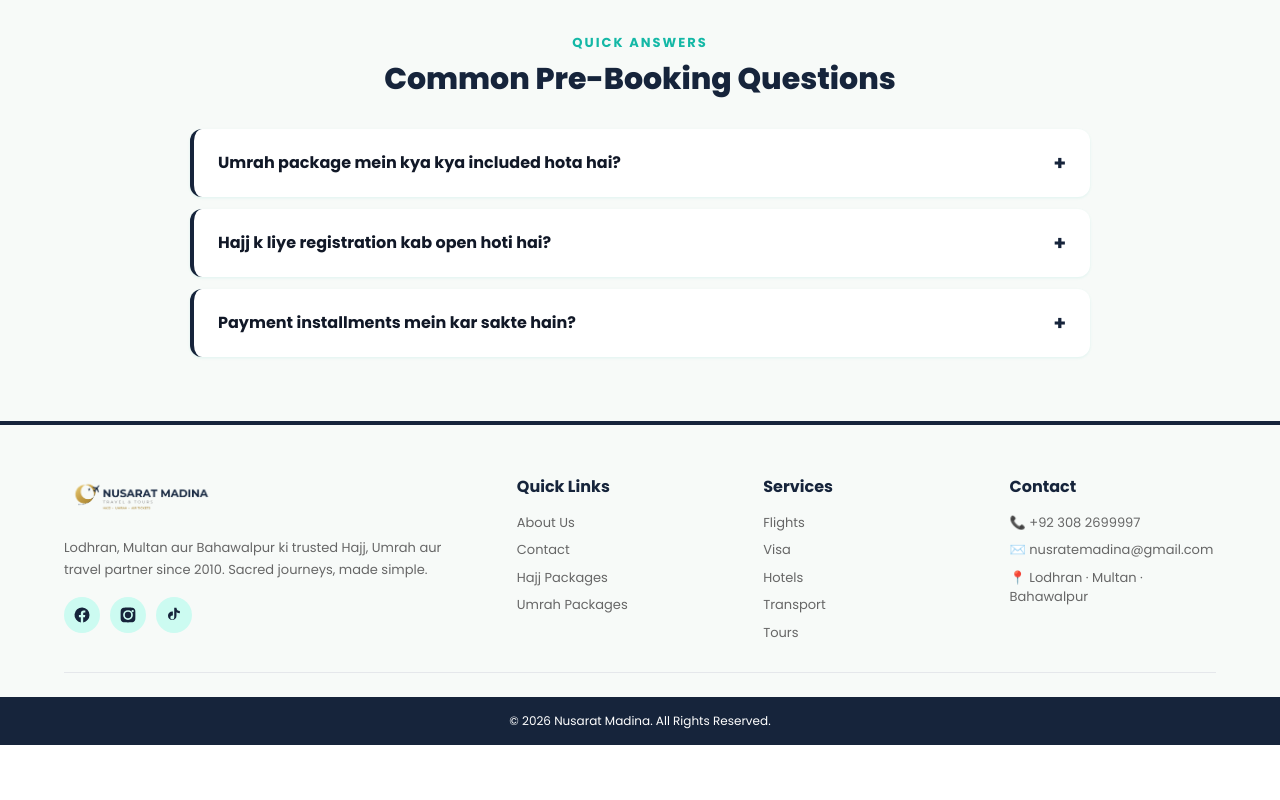
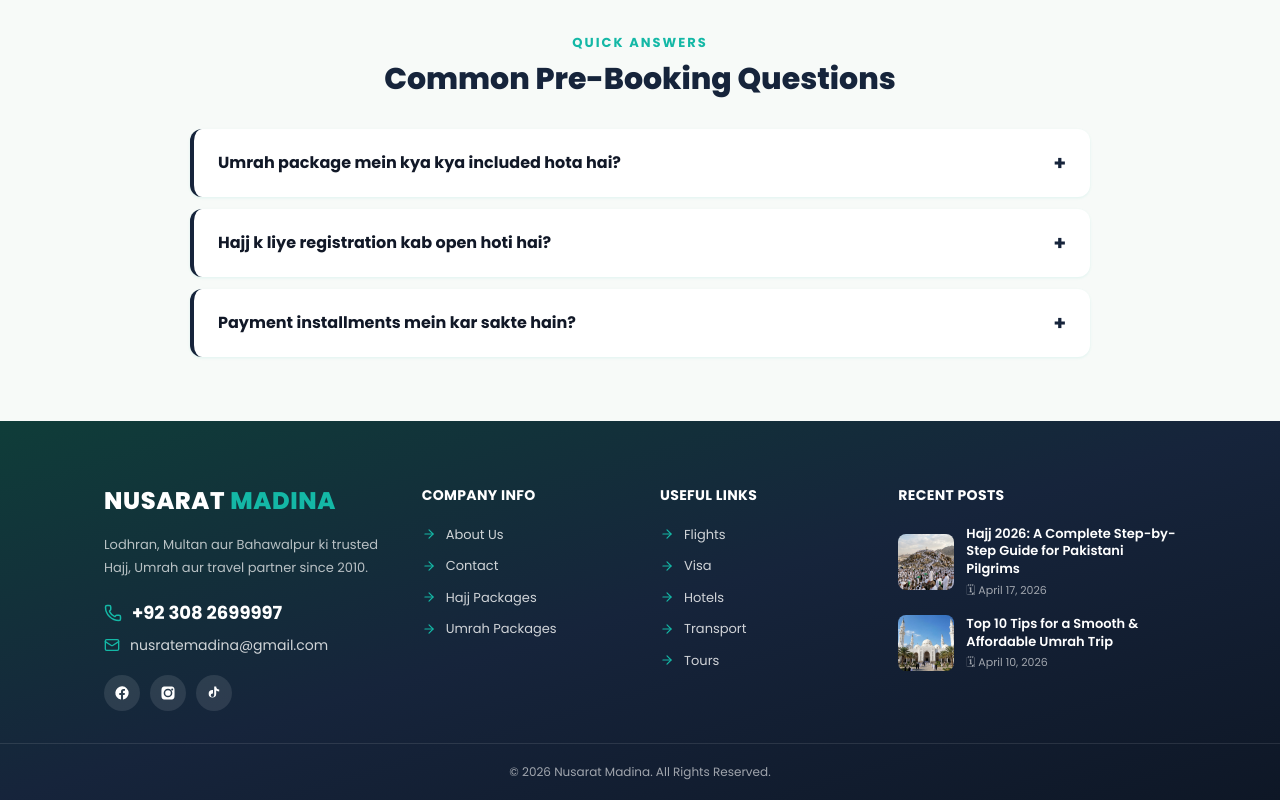
Before and after one commit to Muhammadasif-alt/Travel_Agency, a Next.js app: page /contact in a window 1280 px wide. Shown: the part 2489-3289 px from the top of the page. Before the commit the page ends 3234 px from the top, so only its background shows below. Built offline with nearby package versions, Linux system fonts and the light colour scheme.

Commit message:
Dark gradient footer with recent posts (remove top line); custom teal dropdown; scroll-to-top button; hero primary button teal

```diff
--- a/app/layout.tsx
+++ b/app/layout.tsx
@@ -6,6 +6,7 @@ import { TopBar } from "@/components/layout/top-bar";
 import { Navbar } from "@/components/layout/navbar";
 import { Footer } from "@/components/layout/footer";
 import { WhatsAppFloat } from "@/components/layout/whatsapp-float";
+import { ScrollToTop } from "@/components/layout/scroll-to-top";
 import { siteConfig } from "@/lib/site-data";
 import { images } from "@/lib/images";
 
@@ -165,6 +166,7 @@ export default function RootLayout({
         <main>{children}</main>
         <Footer />
         <WhatsAppFloat />
+        <ScrollToTop />
       </body>
     </html>
   );
--- a/components/layout/footer.tsx
+++ b/components/layout/footer.tsx
@@ -1,6 +1,7 @@
 import Link from "next/link";
 import Image from "next/image";
-import { siteConfig } from "@/lib/site-data";
+import { ArrowRight, Phone, Mail } from "lucide-react";
+import { siteConfig, blogPosts } from "@/lib/site-data";
 
 type IconProps = { className?: string };
 
@@ -11,7 +12,6 @@ function Facebook({ className }: IconProps) {
     </svg>
   );
 }
-
 function Instagram({ className }: IconProps) {
   return (
     <svg viewBox="0 0 24 24" fill="currentColor" className={className} aria-hidden="true">
@@ -19,7 +19,6 @@ function Instagram({ className }: IconProps) {
     </svg>
   );
 }
-
 function TikTok({ className }: IconProps) {
   return (
     <svg viewBox="0 0 24 24" fill="currentColor" className={className} aria-hidden="true">
@@ -34,25 +33,50 @@ const socials = [
   { name: "TikTok", href: "#", Icon: TikTok },
 ];
 
+const companyLinks = [
+  { label: "About Us", href: "/about" },
+  { label: "Contact", href: "/contact" },
+  { label: "Hajj Packages", href: "/hajj" },
+  { label: "Umrah Packages", href: "/umrah" },
+];
+
+const serviceLinks = [
+  { label: "Flights", href: "/flights" },
+  { label: "Visa", href: "/visa" },
+  { label: "Hotels", href: "/hotels" },
+  { label: "Transport", href: "/transport" },
+  { label: "Tours", href: "/tours" },
+];
+
 export function Footer() {
   return (
-    <footer className="bg-[#f7faf8] text-gray-700 border-t-4 border-brand">
-      <div className="px-[5%] pt-[50px] pb-6">
-        <div className="max-w-[1200px] mx-auto">
-          <div className="grid grid-cols-1 md:grid-cols-2 lg:grid-cols-[2fr_1fr_1fr_1fr] gap-10 pb-[30px] border-b border-gray-200">
+    <footer className="bg-gradient-to-br from-[#0f3d39] via-brand to-brand-dark text-white">
+      <div className="px-[5%] pt-16 pb-8 max-w-[1200px] mx-auto">
+        <div className="grid grid-cols-1 sm:grid-cols-2 lg:grid-cols-[1.4fr_1fr_1fr_1.4fr] gap-10">
+          {/* Get in touch */}
           <div>
-              <Image
-                src="/images/logo.png"
-                alt={siteConfig.name}
-                width={640}
-                height={199}
-                className="h-12 w-auto mb-3.5"
-              />
-              <p className="text-[13px] text-muted-foreground leading-[1.7] mt-3">
+            <div className="text-2xl font-extrabold tracking-wide">
+              NUSARAT <span className="text-brand-light">MADINA</span>
+            </div>
+            <p className="text-[13px] text-white/70 leading-[1.8] mt-4 max-w-xs">
               Lodhran, Multan aur Bahawalpur ki trusted Hajj, Umrah aur travel
-                partner since 2010. Sacred journeys, made simple.
+              partner since 2010.
             </p>
-              <div className="flex gap-2.5 mt-4">
+            <a
+              href={`tel:${siteConfig.phone.replace(/\s/g, "")}`}
+              className="flex items-center gap-2.5 mt-5 font-bold text-lg hover:text-brand-light transition-colors"
+            >
+              <Phone size={18} className="text-brand-light" />
+              {siteConfig.phone}
+            </a>
+            <a
+              href={`mailto:${siteConfig.email}`}
+              className="flex items-center gap-2.5 mt-2 text-sm text-white/80 hover:text-white transition-colors"
+            >
+              <Mail size={16} className="text-brand-light" />
+              {siteConfig.email}
+            </a>
+            <div className="flex gap-2.5 mt-5">
               {socials.map(({ name, href, Icon }) => (
                 <a
                   key={name}
@@ -60,79 +84,87 @@ export function Footer() {
                   aria-label={name}
                   target="_blank"
                   rel="noopener noreferrer"
-                    className="w-[36px] h-[36px] bg-brand-100 text-brand rounded-full flex items-center justify-center hover:bg-brand hover:text-white transition-colors"
+                  className="w-9 h-9 rounded-full bg-white/10 flex items-center justify-center hover:bg-brand-light transition-colors"
                 >
-                    <Icon className="w-[18px] h-[18px]" />
+                  <Icon className="w-4 h-4" />
                 </a>
               ))}
             </div>
           </div>
 
-            <FooterCol
-              title="Quick Links"
-              links={[
-                { label: "About Us", href: "/about" },
-                { label: "Contact", href: "/contact" },
-                { label: "Hajj Packages", href: "/hajj" },
-                { label: "Umrah Packages", href: "/umrah" },
-              ]}
+          {/* Company info */}
+          <FooterLinks title="Company Info" links={companyLinks} />
+          {/* Services */}
+          <FooterLinks title="Useful Links" links={serviceLinks} />
+
+          {/* Recent posts */}
+          <div>
+            <h4 className="font-bold mb-5 uppercase tracking-wide text-sm">
+              Recent Posts
+            </h4>
+            <div className="space-y-4">
+              {blogPosts.slice(0, 2).map((p) => (
+                <Link
+                  key={p.title}
+                  href="#"
+                  className="flex gap-3 items-center group"
+                >
+                  <span className="relative w-14 h-14 rounded-lg overflow-hidden flex-shrink-0">
+                    <Image
+                      src={p.image}
+                      alt={p.title}
+                      fill
+                      sizes="56px"
+                      className="object-cover"
                     />
-            <FooterCol
-              title="Services"
-              links={[
-                { label: "Flights", href: "/flights" },
-                { label: "Visa", href: "/visa" },
-                { label: "Hotels", href: "/hotels" },
-                { label: "Transport", href: "/transport" },
-                { label: "Tours", href: "/tours" },
-              ]}
-            />
-            <FooterCol
-              title="Contact"
-              items={[
-                `📞 ${siteConfig.phone}`,
-                `✉️ ${siteConfig.email}`,
-                `📍 Lodhran · Multan · Bahawalpur`,
-              ]}
-            />
+                  </span>
+                  <span className="min-w-0">
+                    <span className="block text-[13px] font-semibold leading-snug line-clamp-2 group-hover:text-brand-light transition-colors">
+                      {p.title}
+                    </span>
+                    <span className="block text-[11px] text-white/60 mt-1">
+                      🗓 {p.date}
+                    </span>
+                  </span>
+                </Link>
+              ))}
+            </div>
           </div>
         </div>
       </div>
 
-      {/* Brand copyright bar (the "mixed" accent) */}
-      <div className="bg-brand text-white text-center py-4 px-[5%] text-xs">
+      <div className="border-t border-white/10">
+        <div className="text-center py-5 text-xs text-white/60">
           © 2026 {siteConfig.name}. All Rights Reserved.
+        </div>
       </div>
     </footer>
   );
 }
 
-function FooterCol({
+function FooterLinks({
   title,
-  items,
   links,
 }: {
   title: string;
-  items?: string[];
-  links?: { label: string; href: string }[];
+  links: { label: string; href: string }[];
 }) {
   return (
     <div>
-      <h4 className="font-bold mb-3.5 text-brand">{title}</h4>
-      <div className="flex flex-col gap-2">
-        {links?.map((link) => (
+      <h4 className="font-bold mb-5 uppercase tracking-wide text-sm">{title}</h4>
+      <div className="flex flex-col gap-3">
+        {links.map((link) => (
           <Link
             key={link.href}
             href={link.href}
-            className="text-[13px] text-muted-foreground hover:text-brand transition-colors"
+            className="flex items-center gap-2.5 text-[13px] text-white/80 hover:text-brand-light transition-colors group"
           >
+            <ArrowRight
+              size={14}
+              className="text-brand-light group-hover:translate-x-1 transition-transform"
+            />
             {link.label}
           </Link>
-        ))}
-        {items?.map((item) => (
-          <div key={item} className="text-[13px] text-muted-foreground">
-            {item}
-          </div>
         ))}
       </div>
     </div>
--- /dev/null
+++ b/components/layout/scroll-to-top.tsx
@@ -0,0 +1,28 @@
+"use client";
+
+import { useEffect, useState } from "react";
+import { ArrowUp } from "lucide-react";
+
+export function ScrollToTop() {
+  const [show, setShow] = useState(false);
+
+  useEffect(() => {
+    const onScroll = () => setShow(window.scrollY > 400);
+    window.addEventListener("scroll", onScroll, { passive: true });
+    onScroll();
+    return () => window.removeEventListener("scroll", onScroll);
+  }, []);
+
+  return (
+    <button
+      type="button"
+      aria-label="Scroll to top"
+      onClick={() => window.scrollTo({ top: 0, behavior: "smooth" })}
+      className={`fixed bottom-[92px] right-6 z-[1000] w-11 h-11 rounded-xl bg-brand-light text-white shadow-lg flex items-center justify-center transition-all hover:bg-brand ${
+        show ? "opacity-100 translate-y-0" : "opacity-0 translate-y-3 pointer-events-none"
+      }`}
+    >
+      <ArrowUp size={20} />
+    </button>
+  );
+}
--- a/components/sections/hero.tsx
+++ b/components/sections/hero.tsx
@@ -85,7 +85,7 @@ export function Hero() {
         </div>
 
         <div className="flex flex-wrap gap-3.5 mt-7">
-          <Button asChild size="lg" className="bg-white text-brand hover:bg-brand-50">
+          <Button asChild size="lg">
             <Link href="/umrah">Explore Packages →</Link>
           </Button>
           <Button
```
Also changed, not shown: components/ui/select.tsx (+5 -3 lines). Lines whose indentation alone changed are shown as unchanged.
